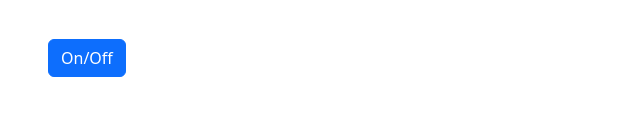
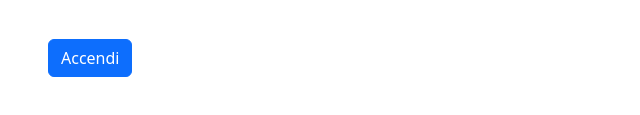
Before and after one commit to Marcodellavecchia95/js-dom-1, a plain HTML site: page index.html in a window 1280 px wide. Shown: the part 321-436 px from the top of the page, 0-640 px from the left. Drawn offline with nearby package versions, Linux system fonts and the light colour scheme.

```diff
--- a/index.html
+++ b/index.html
@@ -32,6 +32,6 @@
       />
       <img id="lamp-on" class="d-none" src="./img/img/yellow_lamp.png" alt="" />
     </div>
-    <button class="btn btn-primary mx-5">On/Off</button>
+    <button class="btn btn-primary mx-5">Accendi</button>
   </body>
 </html>
```
